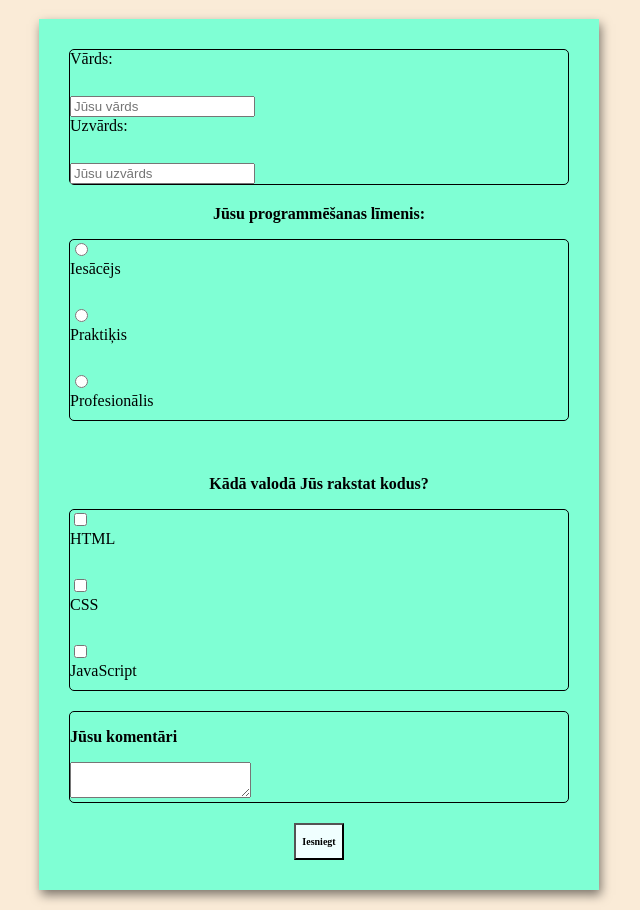
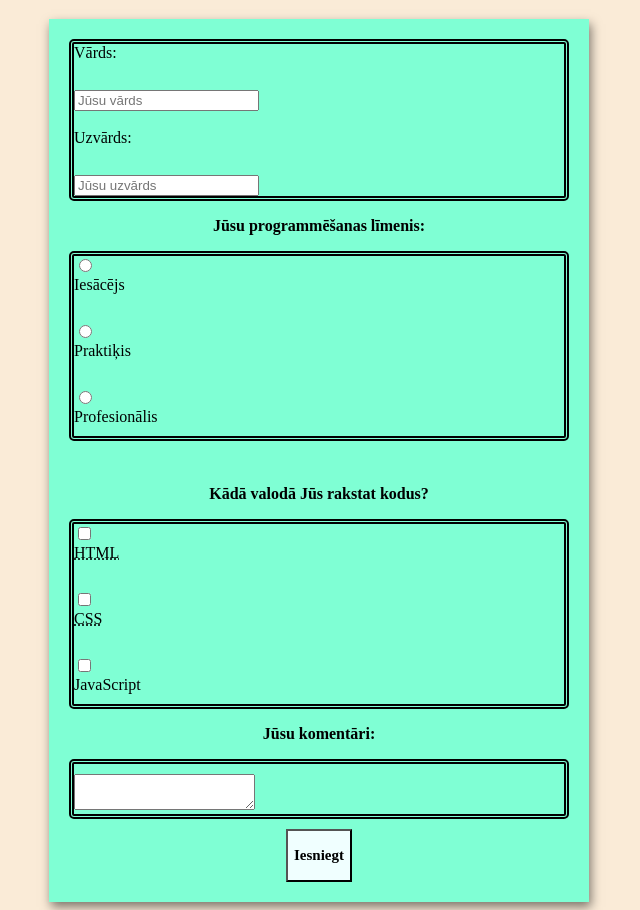
Before and after one commit to IljaBg/JavaScript_kursi, a plain HTML site: page Class_04_CSS/survey.html in a window 1280 px wide. Shown: the part 61-971 px from the top of the page, without its empty margins (321-961 px from the left). Drawn offline with Linux system fonts and the light colour scheme.

Commit message:
css comit 29.05.

```diff
--- a/Class_04_CSS/styles_css.css
+++ b/Class_04_CSS/styles_css.css
@@ -7,28 +7,35 @@ body {
 form {
     background-color: aquamarine;
     max-width: 500px;
-    margin: 20px auto;
-    padding: 30px 30px;
+    margin: 5px auto;
+    padding: 20px 20px;
     box-shadow: 2px 5px 10px rgba(0, 0, 0, 0.5);
     }
 
 .form-control {
      text-align: left;
-    margin-bottom: 20px;
+    margin-bottom: 10px;
     border-style: double;
-    border-width: 1px;
+    border-width: 5px;
     border-radius: 5px;
     box-sizing: border-box;
+
     }
 
     .form-control label {
         display: block;
         margin-bottom: 10px;
+        cursor: pointer;
     }
 
  button {
      font-family: 'Times New Roman', Times, serif;
      background-color:azure;
-     font-size: 10px;
-
- }
+     font-size: 15px;
+     transition-duration: 0.4s;
+     cursor: pointer;
+      }
+button:hover {
+background-color: greenyellow;
+color: black;
+}
--- a/Class_04_CSS/survey.html
+++ b/Class_04_CSS/survey.html
@@ -11,6 +11,7 @@
     <div class="form-control">
         <label for="fname">Vārds:</label><br>
   <input type="text" id="fname" name="fname" placeholder="Jūsu vārds"><br>
+  <br>
   <label for="lname">Uzvārds:</label><br>
   <input type="text" id="lname" name="lname" placeholder="Jūsu uzvārds"></div>
 
@@ -24,17 +25,18 @@
 
  <p style="font-weight: bold;"> Kādā valodā Jūs rakstat kodus?</p>
 <div class="form-control">
-    <input type="checkbox" id="vehicle1" name="vehicle1" value="HTML">
-  <label for="vehicle1"> HTML</label><br>
-  <input type="checkbox" id="vehicle2" name="vehicle2" value="CSS">
-  <label for="vehicle2"> CSS</label><br>
-  <input type="checkbox" id="vehicle3" name="vehicle3" value="JavaScript">
-  <label for="vehicle3"> JavaScript</label>
+    <input type="checkbox" id="html" name="html" value="HTML">
+  <label for="html"> <abbr title="HyperText Markup Language"> HTML</abbr></label><br>
+  <input type="checkbox" id="css" name="css" value="CSS">
+  <label for="css"><abbr title="Cascading Style Sheets"> CSS </abbr></label><br>
+  <input type="checkbox" id="javascript" name="javascript" value="JavaScript">
+  <label for="javascript"> JavaScript</label>
 </div>
 
+<p style="font-weight: bold;">Jūsu komentāri:</p>
 <div class="form-control">
     <label for="comment">
-        <p style="font-weight: bold;">Jūsu komentāri</p>
+
     </label>
 
         <textarea name="comment" id="comment"
```
Also changed, not shown: Class_03_HTML/index.html (+6 -3 lines).
